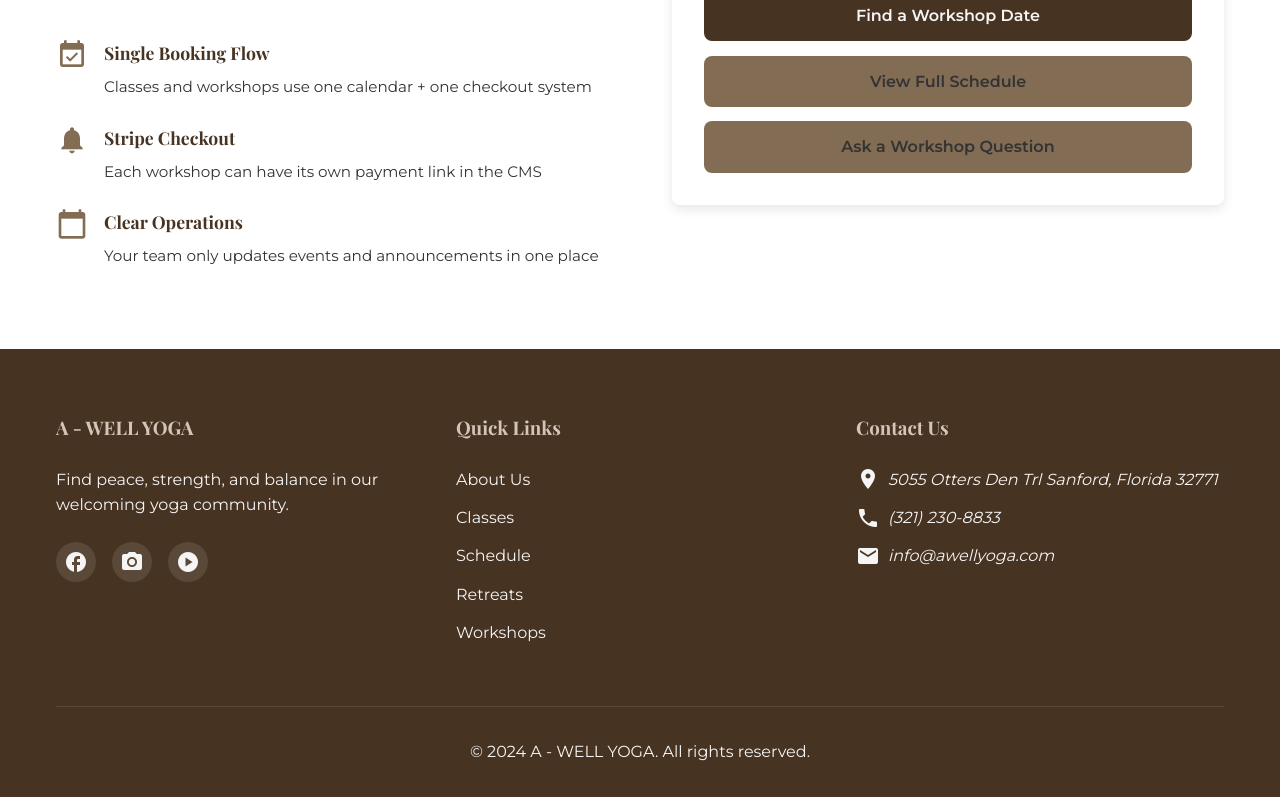
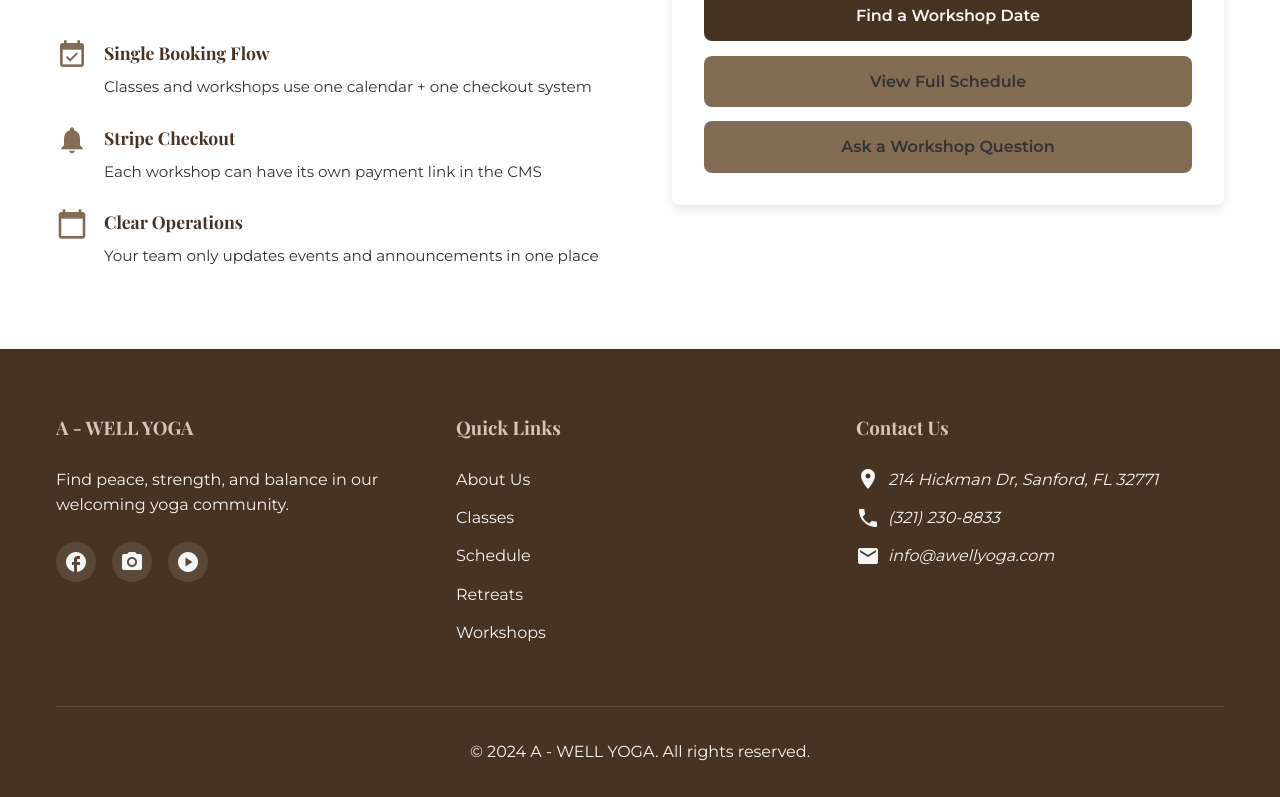
Before and after one commit to driverext/awellyoga, an Angular app: page /workshops in a window 1280 px wide. Shown: the part 5641-6438 px from the top of the page. Built offline with nearby package versions, Linux system fonts and the light colour scheme.

Commit message:
Update site-wide contact address and email

```diff
--- a/src/app/app.component.html
+++ b/src/app/app.component.html
@@ -55,7 +55,7 @@
       <div class="footer-section">
         <h3>Contact Us</h3>
         <address>
-          <p><span class="material-icons">location_on</span> 5055 Otters Den Trl Sanford, Florida 32771</p>
+          <p><span class="material-icons">location_on</span> 214 Hickman Dr, Sanford, FL 32771</p>
           <p><span class="material-icons">phone</span> (321) 230-8833</p>
           <p><span class="material-icons">email</span> info&#64;awellyoga.com</p>
         </address>
--- a/src/app/components/payment-modal/payment-modal.component.ts
+++ b/src/app/components/payment-modal/payment-modal.component.ts
@@ -47,7 +47,7 @@ export class PaymentModalComponent implements OnInit {
       this.isLoading = true;
 
       // For now, show a message that backend integration is needed
-      alert(`Payment processing will be implemented once backend is ready.\n\nRetreat: ${this.retreat.title}\nLocation: ${this.retreat.location}\nDates: ${this.retreat.dates}\nEstimated Price: $${this.checkoutData.amount}\n\nPlease contact us directly at arietabk@gmail.com for booking.`);
+      alert(`Payment processing will be implemented once backend is ready.\n\nRetreat: ${this.retreat.title}\nLocation: ${this.retreat.location}\nDates: ${this.retreat.dates}\nEstimated Price: $${this.checkoutData.amount}\n\nPlease contact us directly at info@awellyoga.com for booking.`);
 
       // TODO: Implement actual Stripe checkout when backend is ready
       // await this.stripeService.redirectToCheckout(sessionId);
--- a/src/app/pages/retreat-details/retreat-details.component.html
+++ b/src/app/pages/retreat-details/retreat-details.component.html
@@ -99,7 +99,7 @@
         <p>{{retreat?.earlyBird}}</p>
       </div>
       <div class="booking-cta">
-        <a [href]="'mailto:arietabk@gmail.com?subject=Booking Inquiry: ' + retreat?.location + ' Retreat - ' + retreat?.dates + '&body=Hi,%0D%0A%0D%0AI am interested in booking the ' + retreat?.location + ' retreat for ' + retreat?.dates + '.%0D%0A%0D%0APlease send me more information about availability and the booking process.%0D%0A%0D%0AThank you!'" class="btn btn-primary">
+        <a [href]="'mailto:info@awellyoga.com?subject=Booking Inquiry: ' + retreat?.location + ' Retreat - ' + retreat?.dates + '&body=Hi,%0D%0A%0D%0AI am interested in booking the ' + retreat?.location + ' retreat for ' + retreat?.dates + '.%0D%0A%0D%0APlease send me more information about availability and the booking process.%0D%0A%0D%0AThank you!'" class="btn btn-primary">
           {{retreat?.status?.year2025 ? 'Contact for 2026 Booking' : 'Reserve Your Spot'}}
         </a>
       </div>
--- a/src/app/pages/schedule/schedule.component.html
+++ b/src/app/pages/schedule/schedule.component.html
@@ -310,9 +310,9 @@
 
         <h3>Location</h3>
         <address>
-          <p><span class="material-icons">location_on</span> 5055 Otters Den FLorida 32771</p>
+          <p><span class="material-icons">location_on</span> 214 Hickman Dr, Sanford, FL 32771</p>
           <p><span class="material-icons">phone</span> (321) 230-8833</p>
-          <p><span class="material-icons">email</span> Arieta.kirk&#64;ucf.edu</p>
+          <p><span class="material-icons">email</span> info&#64;awellyoga.com</p>
         </address>
 
         <p>Free parking available in the dedicated lot behind our building.</p>
--- a/src/app/pages/studio/studio.component.html
+++ b/src/app/pages/studio/studio.component.html
@@ -263,9 +263,9 @@
 
         <h3>Location</h3>
         <address>
-          <p><span class="material-icons">location_on</span> 5055 Otters Den FLorida 32771</p>
+          <p><span class="material-icons">location_on</span> 214 Hickman Dr, Sanford, FL 32771</p>
           <p><span class="material-icons">phone</span> (321) 230-8833</p>
-          <p><span class="material-icons">email</span> Arieta.kirk&#64;ucf.edu</p>
+          <p><span class="material-icons">email</span> info&#64;awellyoga.com</p>
         </address>
 
         <p>Free parking available in the dedicated lot behind our building.</p>
--- a/src/app/pages/workshops/workshops.component.html
+++ b/src/app/pages/workshops/workshops.component.html
@@ -265,7 +265,7 @@
         <h3>Workshop Booking</h3>
         <a routerLink="/schedule" fragment="calendar" class="btn btn-primary">Find a Workshop Date</a>
         <a routerLink="/schedule" class="btn btn-secondary">View Full Schedule</a>
-        <a href="mailto:Arieta.kirk@ucf.edu?subject=Workshop%20Question" class="btn btn-secondary">Ask a Workshop Question</a>
+        <a href="mailto:info@awellyoga.com?subject=Workshop%20Question" class="btn btn-secondary">Ask a Workshop Question</a>
       </div>
     </div>
   </div>
```
